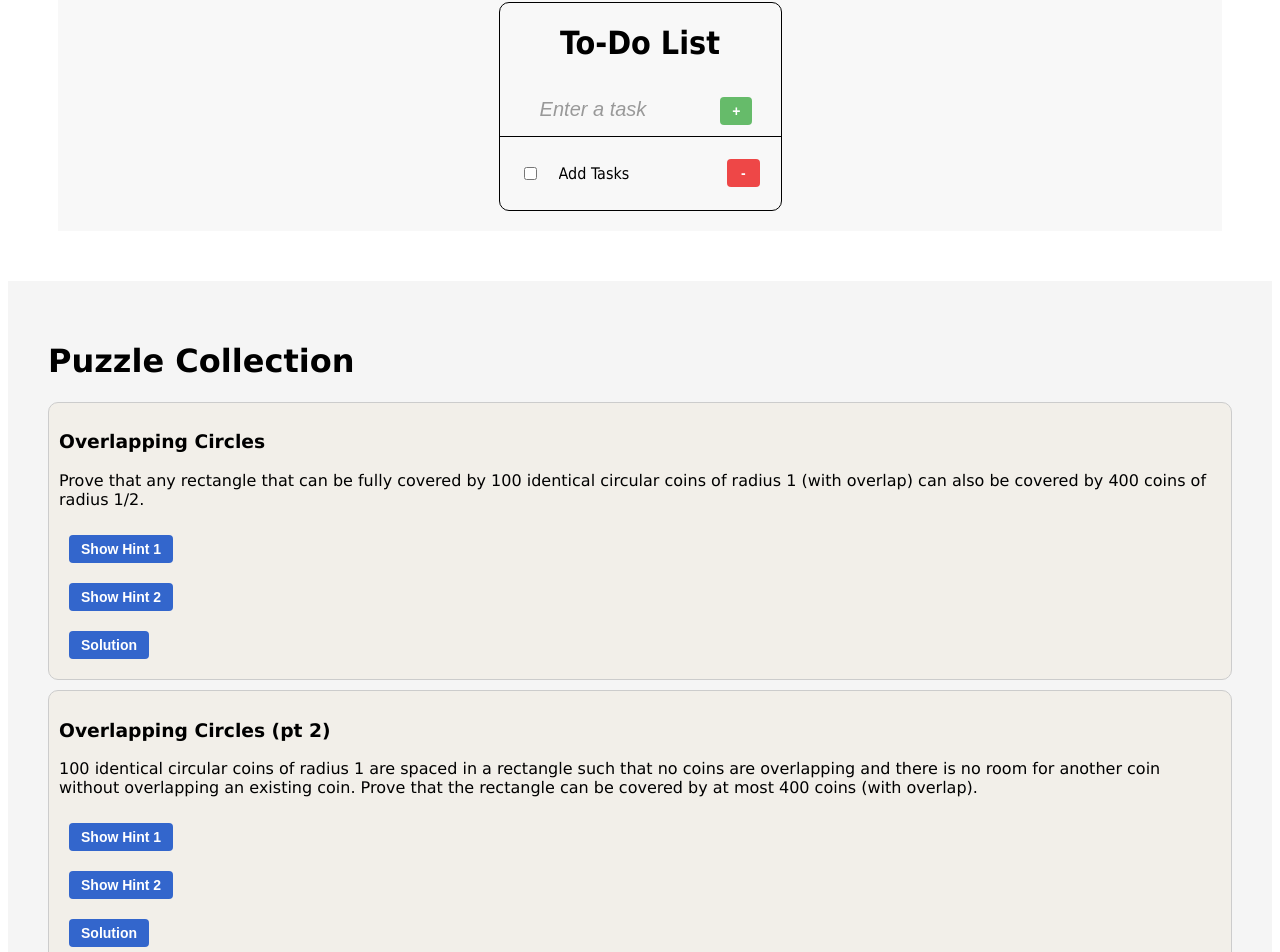
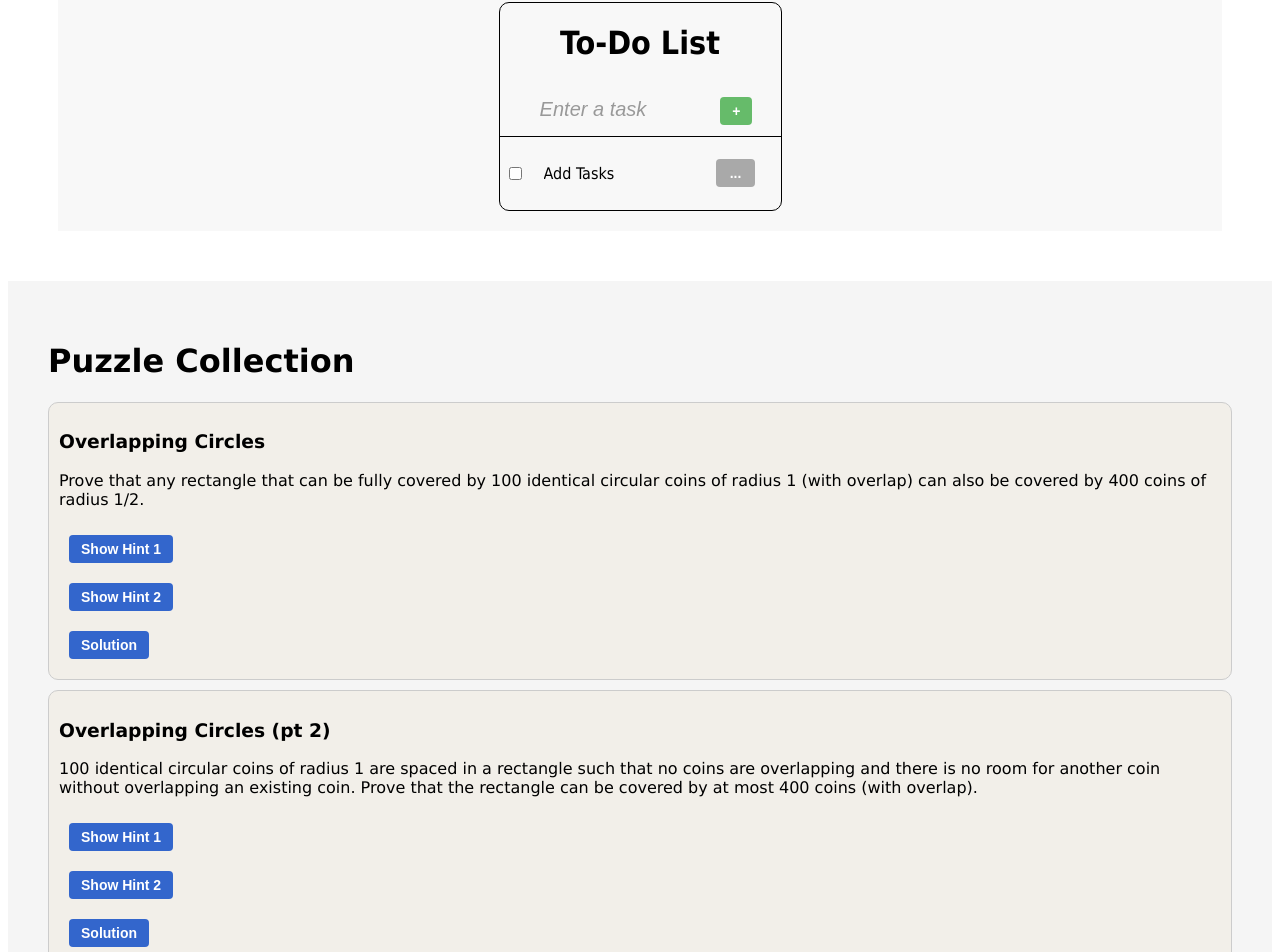
Before and after one commit to willdguo/Cowork, a React (Create React App) app: page / in a window 1280 px wide. Shown: the part 798-1750 px from the top of the page. Built offline with nearby package versions, Linux system fonts and the light colour scheme.

Commit message:
task options

```diff
--- a/public/index.html
+++ b/public/index.html
@@ -151,15 +151,21 @@
         display: flex;
         align-items: center;
         margin-bottom: 10px;
-        margin-left: 20px;
+        margin-left: 5px;
+        width: 95%
       }
 
       .tasks li input[type="checkbox"] {
         margin-right: 10px;
       }
 
-      .tasks .strikethrough {
+      .strikethrough {
         text-decoration: line-through;
+      }
+
+      .task-list .progress {
+        background-color: #AFD5AA;
+        border-radius: 5px;
       }
 
       .tasks .header {
@@ -218,16 +224,70 @@
         background-color: #DD0000;
       }
 
-      .tasks .task-content{
+      .task-content {
         border: none;
         background-color: transparent;
         font-family: inherit;
         font-size: inherit;
         margin: 10px;
         width: 60%;
-        color: inherit;
+        color: #000;
         outline: none;
       }
+
+      .task-options {
+        position: relative;
+        display: inline-block;
+      }
+
+      .task-options-container {
+        position: absolute;
+        text-align: center;
+        top: 100%;
+        left: 0;
+        display: none;
+        width: 140px;
+        background-color: #ffffff;
+        padding: 5px;
+        border-radius: 4px;
+        box-shadow: 0px 2px 5px rgba(0, 0, 0, 0.1);
+      }
+
+      .task-options:hover .task-options-container {
+        display: block;
+      }
+
+      .task-option-button {
+        background-color: transparent;
+        border: none;
+        border-radius: 5px;
+        cursor: pointer;
+        padding: 5px 10px;
+        display: block;
+        width: 100%;
+        transition: background-color 0.1s ease
+      }
+
+      .task-option-button:hover {
+        background-color: #B0B0B0
+      }
+
+      .task-options .show-options {
+        background-color: #A9A9A9;
+        color: #FFFFFF;
+        border: none;
+        padding: 6px 14px;
+        font-size: 14px;
+        font-weight: bold;
+        border-radius: 4px;
+        cursor: pointer;
+        transition: background-color 0.3s ease;
+      }
+
+      .task-options .show-options:hover {
+        background-color: #808080;
+      }
+
 
     </style>
 
--- a/src/components/Tasks.js
+++ b/src/components/Tasks.js
@@ -2,7 +2,7 @@ import { useState } from 'react'
 import audio from '../images/task_complete.wav'
 
 const Tasks = () => {
-  const [tasks, setTasks] = useState([{content: "Add Tasks", status: false, id: 0}])
+  const [tasks, setTasks] = useState([{content: "Add Tasks", status: false, progress: false, id: 0}])
   const [newTask, setNewTask] = useState('')
 
   const handleInputChange = (e) => {
@@ -46,9 +46,11 @@ const Tasks = () => {
           setTimeout(() => {
             new Audio(audio).play()
           }, 100)
+
+
         }
 
-        return {...task, status: !task.status}
+        return {...task, status: !task.status, progress: false}
 
       }
 
@@ -56,6 +58,11 @@ const Tasks = () => {
 
     })
 
+    setTasks(updatedTasks)
+  }
+
+  const handleTaskProgress = (id) => {
+    const updatedTasks = tasks.map(task => task.id === id ? {...task, progress: !task.progress} : task)
     setTasks(updatedTasks)
   }
 
@@ -99,7 +106,7 @@ const Tasks = () => {
           <ul>
               {tasks.map(task => (
 
-                  <li key = {task.id}>
+                  <li key = {task.id} className = {task.progress ? "progress" : ""}>
                       <input type="checkbox" checked={task.status} onChange={() => handleTaskStatus(task.id)} />
 
                       <input className = {"task-content " + (task.status ? "strikethrough" : "")}
@@ -107,7 +114,16 @@ const Tasks = () => {
                           onChange = {event => handleTaskEdit(task.id, event.target.value)}
                       />
 
-                      <button className = "delete-button" onClick = {() => handleDeleteTask(task.id)}> - </button>
+                      <div className="task-options">
+
+                        <button className = "show-options"> ... </button>
+
+                        <div className="task-options-container">
+                          <button className="task-option-button" onClick={() => handleTaskProgress(task.id)}> {task.progress ? 'Remove ' : 'Set In '} Progress </button>
+                          <button className = "delete-button" onClick={() => handleDeleteTask(task.id)}> Delete Task </button>
+                        </div>
+
+                      </div>
                   </li>
 
               ))}
```
